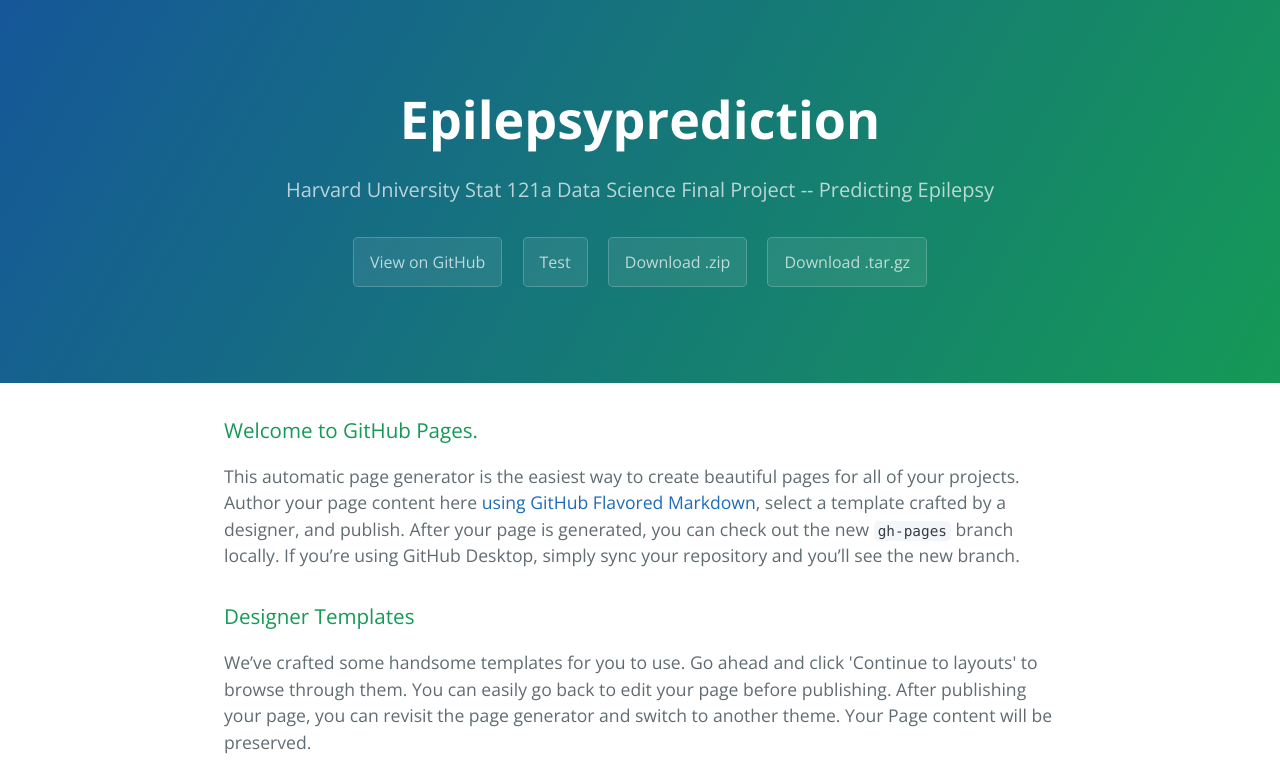
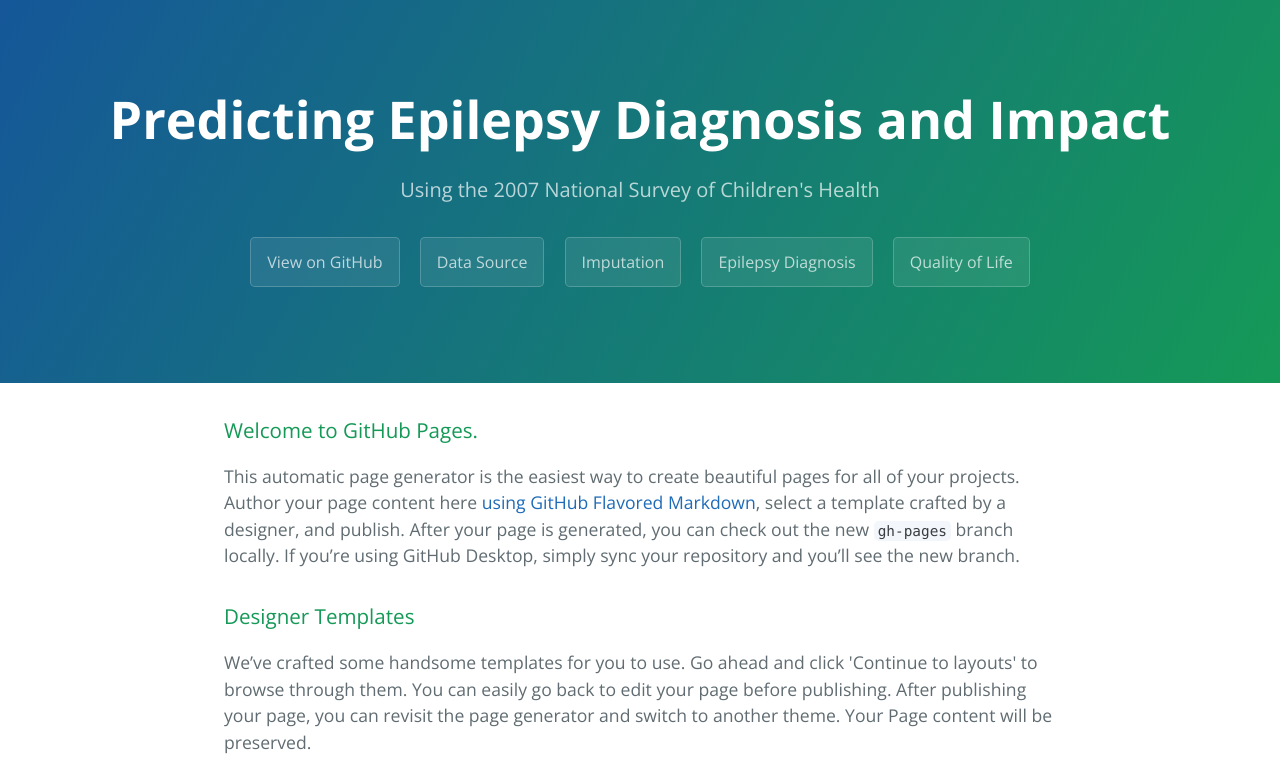
Before and after one commit to JY2014/EpilepsyPrediction, a plain HTML site: page docs/Home.html in a window 1280 px wide. Shown: the top 784 px of the page. Drawn offline with nearby package versions, Linux system fonts and the light colour scheme.

Commit message:
add buttons

```diff
--- a/docs/index.html
+++ b/docs/Home.html
@@ -11,12 +11,13 @@
   </head>
   <body>
     <section class="page-header">
-      <h1 class="project-name">Epilepsyprediction</h1>
-      <h2 class="project-tagline">Harvard University Stat 121a Data Science Final Project -- Predicting Epilepsy</h2>
+      <h1 class="project-name">Predicting Epilepsy Diagnosis and Impact</h1>
+      <h2 class="project-tagline">Using the 2007 National Survey of Children's Health</h2>
       <a href="https://github.com/JY2014/EpilepsyPrediction" class="btn">View on GitHub</a>
-      <a href="https://github.com/JY2014/EpilepsyPrediction" class="btn">Test</a>
-      <a href="https://github.com/JY2014/EpilepsyPrediction/zipball/master" class="btn">Download .zip</a>
-      <a href="https://github.com/JY2014/EpilepsyPrediction/tarball/master" class="btn">Download .tar.gz</a>
+      <a href="https://JY2014/EpilepsyPrediction/Data_Source.html" class="btn">Data Source</a>
+      <a href="https://JY2014/EpilepsyPrediction/Imputation.html" class="btn">Imputation</a>
+      <a href="https://JY2014/EpilepsyPrediction/Diagnosis.html" class="btn">Epilepsy Diagnosis</a>
+      <a href="https://JY2014/EpilepsyPrediction/QualityOfLife.html" class="btn">Quality of Life</a>
     </section>
 
     <section class="main-content">
```
